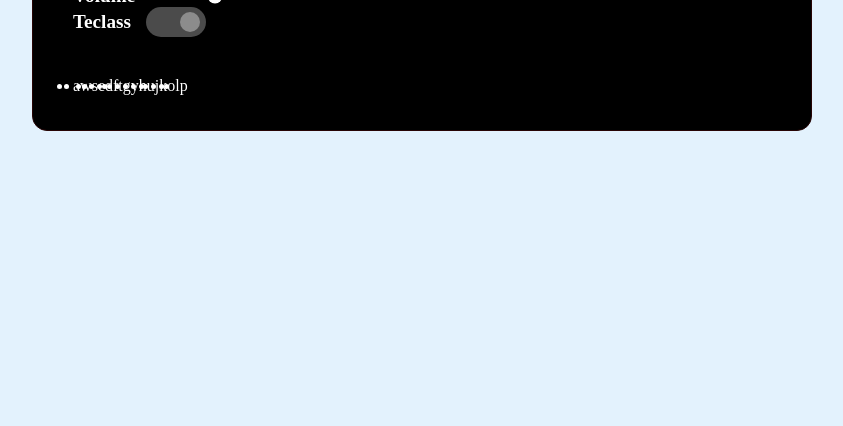
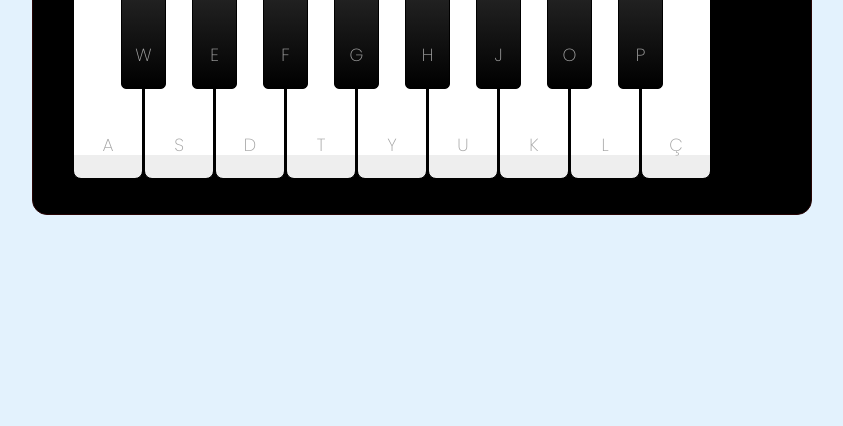
Before and after one commit to danielesousas/virtual-piano, a plain HTML site: page index.html in a window 1280 px wide. Shown: the part 374-800 px from the top of the page, without its empty margins (218-1061 px from the left). Drawn offline with Linux system fonts and the light colour scheme.

Commit message:
implatacao de sons

```diff
--- a/index.html
+++ b/index.html
@@ -18,25 +18,26 @@
             </div>
         </header>
         <ul class="piano-keys">
-            <li class="key white"><span>a</span></li>
-            <li class="key black"><span>w</span></li>
-            <li class="key white"><span>s</span></li>
-            <li class="key black"><span>e</span></li>
-            <li class="key white"><span>d</span></li>
-            <li class="key black"><span>f</span></li>
-            <li class="key white"><span>t</span></li>
-            <li class="key black"><span>g</span></li>
-            <li class="key white"><span>y</span></li>
-            <li class="key black"><span>h</span></li>
-            <li class="key white"><span>u</span></li>
-            <li class="key black"><span>j</span></li>
-            <li class="key white"><span>k</span></li>
-            <li class="key black"><span>o</span></li>
-            <li class="key white"><span>l</span></li>
-            <li class="key black"><span>p</span></li>
+            <li class="key white" data-key="a"><span>a</span></li>
+            <li class="key black" data-key="w"><span>w</span></li>
+            <li class="key white" data-key="s"><span>s</span></li>
+            <li class="key black" data-key="e"><span>e</span></li>
+            <li class="key white" data-key="d"><span>d</span></li>
+            <li class="key black" data-key="f"><span>f</span></li>
+            <li class="key white" data-key="t"><span>t</span></li>
+            <li class="key black" data-key="g"><span>g</span></li>
+            <li class="key white" data-key="y"><span>y</span></li>
+            <li class="key black" data-key="h"><span>h</span></li>
+            <li class="key white" data-key="u"><span>u</span></li>
+            <li class="key black" data-key="j"><span>j</span></li>
+            <li class="key white" data-key="k"><span>k</span></li>
+            <li class="key black" data-key="o"><span>o</span></li>
+            <li class="key white" data-key="l"><span>l</span></li>
+            <li class="key black" data-key="p"><span>p</span></li>
+            <li class="key white" data-key="ç"><span>ç</span></li>
         </ul>
     </div>
 
-    <script src="src/styles/engine.js"></script>
+    <script src="src/scripts/engine.js"></script>
 </body>
 </html>
--- a/src/scripts/engine.js
+++ b/src/scripts/engine.js
@@ -0,0 +1,24 @@
+const pianoKeys = document.querySelectorAll(".piano-keys .key");
+
+
+let audio = new Audio("src/tunes/a.wav");
+
+const playTune = (key) => {
+    audio.src = `src/tunes/${key}.wav`;
+    audio.play();
+};
+
+pianoKeys.forEach((key) => {
+    console.log(key.dataset.key);
+    key.addEventListener("click",()=> playTune(key.dataset.key));
+});
+
+document.addEventListener("keydown", (e) =>{
+    playTune(e.key);
+});
+
+const clickedKey = document.querySelector(`[data-key="${key}"]`);
+clickedKey.classList.add("active");
+setTimeout(()=>{
+    clickedKey.classList.remove("active");
+},150)
--- a/src/styles/main.css
+++ b/src/styles/main.css
@@ -1,3 +1,6 @@
+
+  @import url('https://fonts.googleapis.com/css2?family=Poppins:wght@200&family=Press+Start+2P&display=swap');
+
 * {
     padding: 0;
     margin: 0;
@@ -12,6 +15,7 @@ body {
     min-height: 100vh;
     background-color: #e3f2fd;
     color: #fff;
+    font-family: 'Poppins', sans-serif;
 }
 
 .container {
@@ -22,6 +26,15 @@ body {
     background-color: black;
 }
 
+.container header {
+    color: #b2b2b2;
+    display: flex;
+    align-items: center;
+    justify-content: space-between;
+
+
+}
+
 header h2{
     font-size: 1.5rem;
 }
@@ -29,6 +42,7 @@ header h2{
 header .column {
     display: flex;
     align-items: center;
+
 }
 
 header .column span {
@@ -66,10 +80,55 @@ header .column span {
 
 .keys-check input:checked::before{
     left: 2.1rem;
-    background-color: #8c8c8c;
+    background-color: #fff;
 }
 
 .piano-keys {
     display: flex;
     margin-top: 40px;
 }
+
+.piano-keys .key {
+    cursor: pointer;
+    list-style: none;
+    color: #a2a2a2;
+    user-select: none;
+    position: relative;
+    text-transform: uppercase;
+}
+
+.piano-keys .white {
+    width: 70px;
+    height: 230px;
+    border: 1px solid rgb(0, 0, 0);
+    background: linear-gradient(#fff 90%, #eee 4%);
+    border-radius: 8px;
+}
+
+.piano-keys .black {
+    width: 45px;
+    height: 140px;
+    z-index: 2;
+    margin: 0 -22px 0 -22px;
+    border: 1px solid black;
+    background: linear-gradient(#333, #000);
+    border-radius: 0 0 5px 5px;
+}
+
+.piano-keys span {
+    position: absolute;
+    bottom: 20px;
+    width: 100%;
+    text-align: center;
+    font-size: 1.1rem;
+}
+
+.piano-keys .white .active{
+    box-shadow: inset -5px 5px 20px rgba(0, 0, 0, 0.2);
+    background: linear-gradient(to bottom #fff 0%, #eee 100%);
+}
+
+.piano-keys .black .active{
+    box-shadow: inset -5px 5px 10px rgba(255, 255, 255, 0.1);
+    background: linear-gradient(to bottom #fff, #434343);
+}
```
Also changed, not shown: 17 other files.
